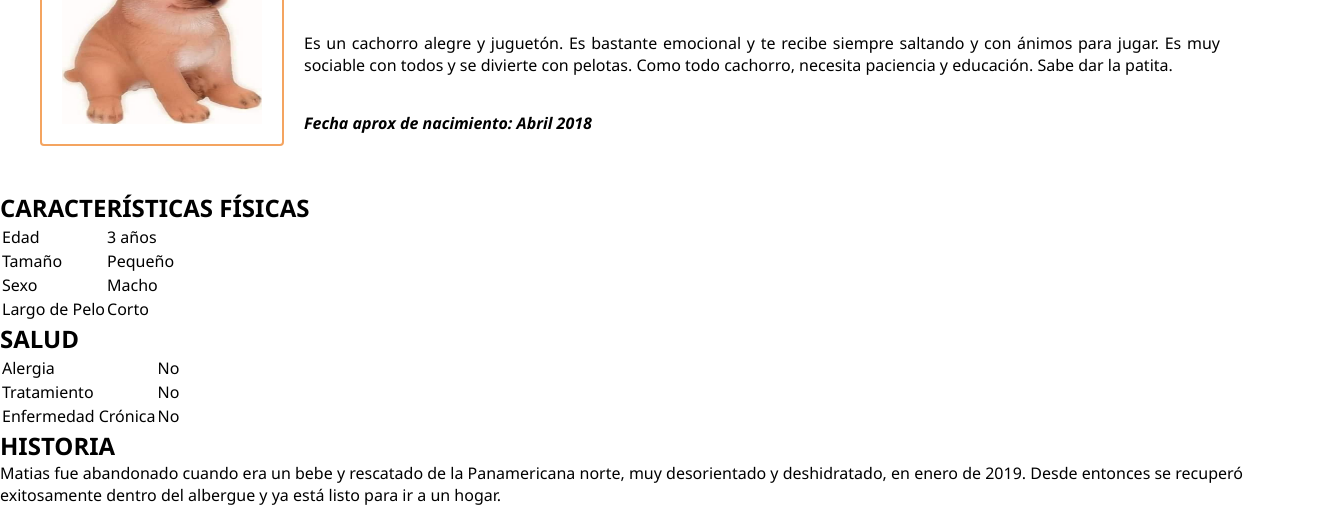
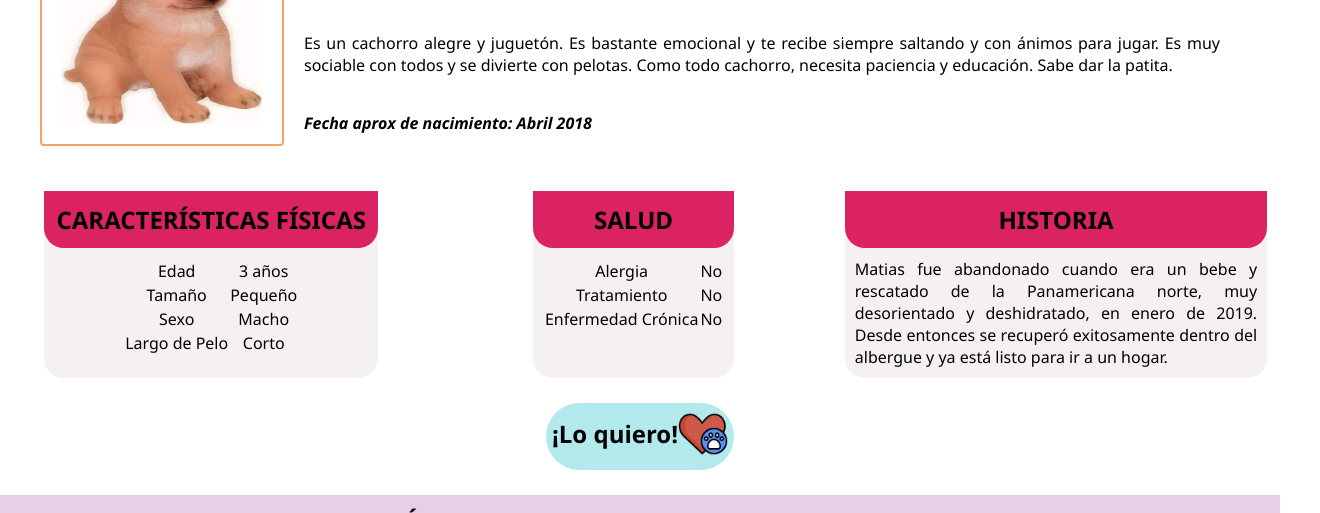
Before and after one commit to JeanPaulJS/FigmaProjectDogShop, a plain HTML site: page ficha.html in a window 1280 px wide. Shown: the part 715-1228 px from the top of the page, 1320 px wide, since content can reach past the window. Drawn offline with Linux system fonts and the light colour scheme.

Commit message:
terminado

```diff
--- a/estilos/index.css
+++ b/estilos/index.css
@@ -92,22 +92,20 @@ html{
 /*Para la pagina principal (index)*/
 main {
     width: 100%;
-
 }
 #portada {
     padding: 20px;
     text-align: center;
 }
-
-
 #acercade{
+    width: 100%;
     display: flex;
     background-color: rgb(204, 233, 233);
 }
 .tresperritos img{
     margin: 40px;
+    width: 700px;
     border-radius: 10px;
-    width: 700px;
     height: auto;
 }
 .quienSon {
@@ -133,6 +131,7 @@ main {
     text-align: center;
 }
 #ofrecemos h2 {
+    font-size: 4em;
     padding-top: 12px;
 }
 .ofrecemos-casillas{
@@ -237,7 +236,6 @@ aside{
     width: 100%;
 }
 #ficha-return{
-    width: 100%;
     background-color: rgb(209, 215, 219);
     display: flex;
     padding: 20px;
@@ -281,9 +279,34 @@ aside{
     text-align: center;
 }
 
+#ficha-caracter{
+    display: grid;
+    grid-template-columns: 33% 33% 33%;
+    justify-items: center;
+}
+#ficha-caracter div{
+    background-color: rgb(246, 241, 241);
+    text-align: center;
+    border-bottom-left-radius: 20px;
+    border-bottom-right-radius: 20px;
+}
+#ficha-caracter div div{
+    padding: 12px;
+    background-color: #db2263;
+}
+#ficha-caracter div table{
+    padding: 10px;
+    display: flex;
+    justify-content: center;
+}
+#ficha-caracter div p{
+    padding: 10px;
+    text-align: justify;
+}
+
 .ficha-obtener{
     display: flex;
-    margin: 10px;
+    margin: 25px;
     justify-content: center;;
 }
 .ficha-obtener div{
@@ -300,6 +323,7 @@ aside{
     width: 50px;
     height: 50px;
 }
+
 /*Para la cuenta de usuario (cuenta)*/
 #cuenta-cabecera{
     display: flex;
--- a/ficha.html
+++ b/ficha.html
@@ -99,9 +99,7 @@
                     <div>
                         <h2>HISTORIA</h2>
                     </div>
-                    <div>
-                        <p>Matias fue abandonado cuando era un bebe y rescatado de la Panamericana norte, muy desorientado y deshidratado, en enero de 2019. Desde entonces se recuperó exitosamente dentro del albergue y ya está listo para ir a un hogar.</p>
-                    </div>
+                     <p>Matias fue abandonado cuando era un bebe y rescatado de la Panamericana norte, muy desorientado y deshidratado, en enero de 2019. Desde entonces se recuperó exitosamente dentro del albergue y ya está listo para ir a un hogar.</p>
                 </div>
             </div>
         </div>
```
Also changed, not shown: index.html (+2 -2 lines).
